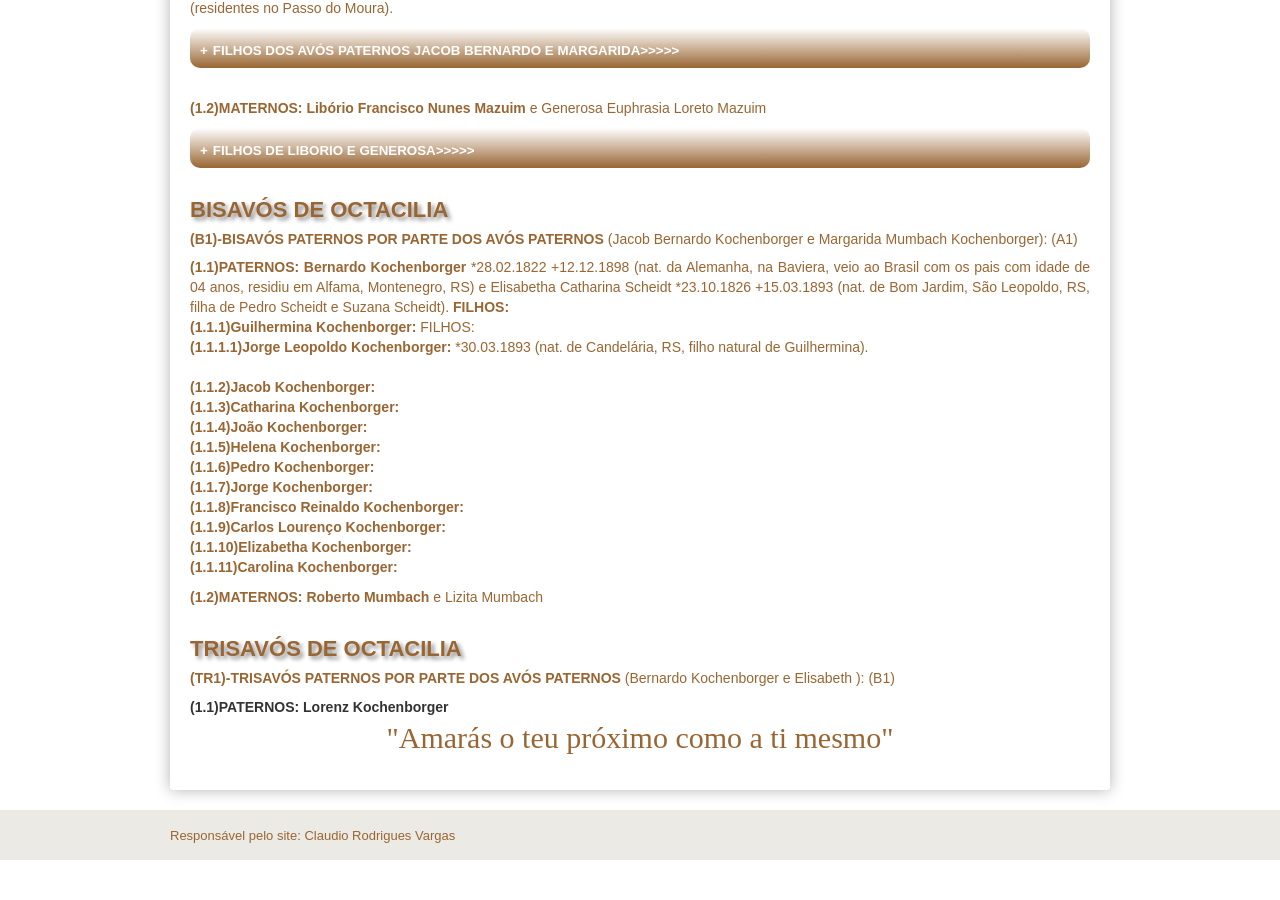
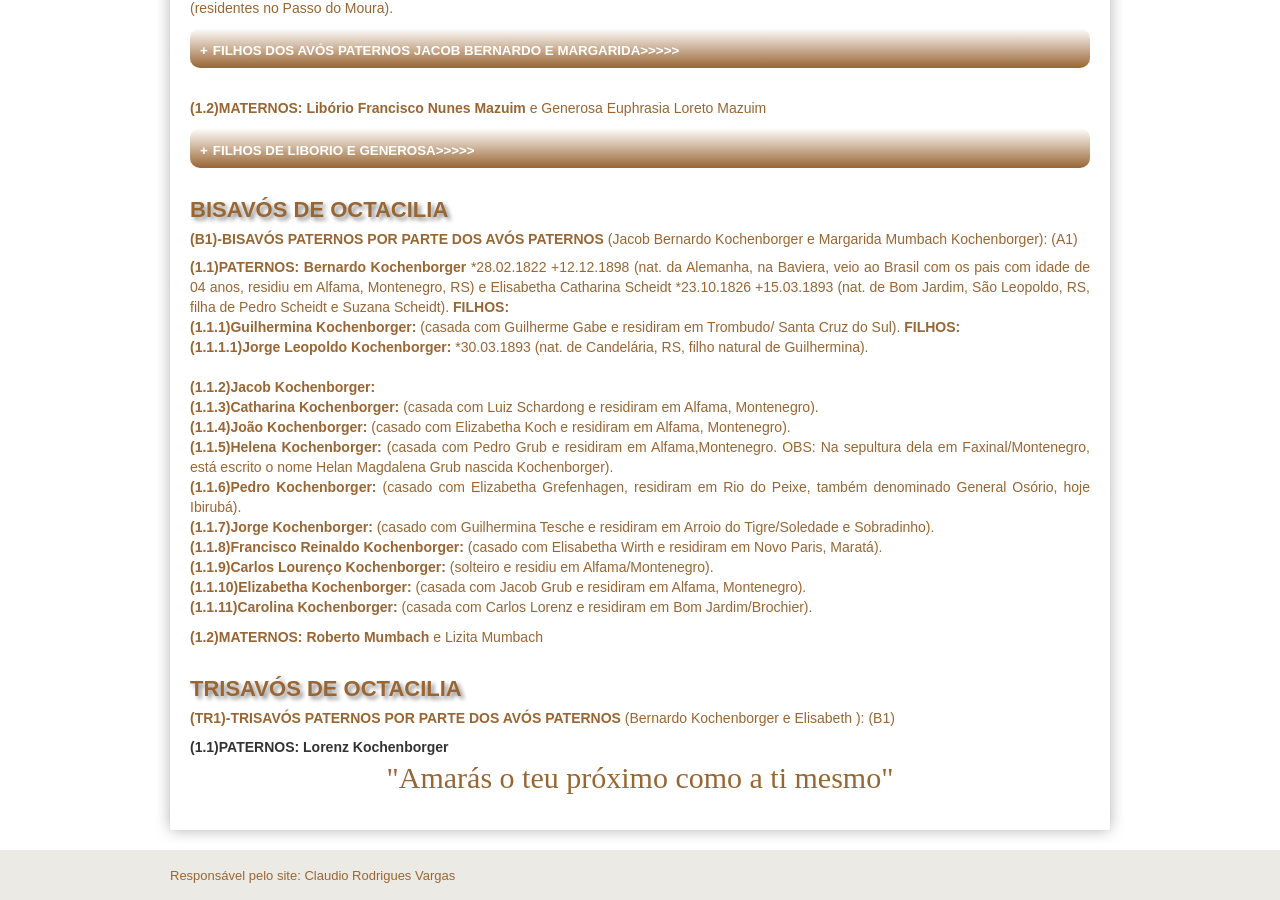
Before and after one commit to claudiovargas1955/claudiovargas1955.github.io, a Jekyll site: the page built from _pages/familia-kochenborger.html, in a window 1280 px wide and 900 px high, scrolled down 1555 px. Built offline with Jekyll 4.4.1, drawn with Linux system fonts in a browser that asks for light colours; some web fonts are replaced; before the commit the page ends 2415 px from its top, so only the background shows below that.

Commit message:
Update familia-kochenborger.html

```diff
--- a/_pages/familia-kochenborger.html
+++ b/_pages/familia-kochenborger.html
@@ -603,18 +603,20 @@ Catharina Strassburger). <b>FILHOS: </b><br><b>FILHOS: </b><br>
 <p><b>(1.1)PATERNOS: Bernardo Kochenborger </b>*28.02.1822 +12.12.1898 (nat. da Alemanha, na Baviera, veio ao Brasil com os pais com
 idade de 04 anos, residiu em Alfama, Montenegro, RS) e Elisabetha Catharina Scheidt *23.10.1826 +15.03.1893  (nat. de Bom Jardim,
 São Leopoldo, RS, filha de Pedro Scheidt e Suzana Scheidt). <b>FILHOS: </b><br>
-   <b>(1.1.1)Guilhermina Kochenborger: </b>FILHOS: </b><br>
+   <b>(1.1.1)Guilhermina Kochenborger: </b>(casada com Guilherme Gabe e residiram em Trombudo/ Santa Cruz do Sul). <b>FILHOS: </b><br>
         <b>(1.1.1.1)Jorge Leopoldo Kochenborger: </b>*30.03.1893 (nat. de Candelária, RS, filho natural de Guilhermina). </b><br><br>
         <b>(1.1.2)Jacob Kochenborger: </b><br>
-        <b>(1.1.3)Catharina Kochenborger: </b><br>
-        <b>(1.1.4)João Kochenborger: </b><br>
-        <b>(1.1.5)Helena Kochenborger: </b><br>
-        <b>(1.1.6)Pedro Kochenborger: </b><br>
-        <b>(1.1.7)Jorge Kochenborger: </b><br>
-        <b>(1.1.8)Francisco Reinaldo Kochenborger: </b><br>
-        <b>(1.1.9)Carlos Lourenço Kochenborger: </b><br>
-        <b>(1.1.10)Elizabetha Kochenborger: </b><br>
-        <b>(1.1.11)Carolina Kochenborger: </b><br>
+        <b>(1.1.3)Catharina Kochenborger: </b>(casada com Luiz Schardong e residiram em Alfama, Montenegro).<br>
+        <b>(1.1.4)João Kochenborger: </b>(casado com Elizabetha Koch e residiram em Alfama, Montenegro).<br>
+        <b>(1.1.5)Helena Kochenborger: </b>(casada com Pedro Grub e residiram em Alfama,Montenegro. OBS: Na sepultura dela em
+        Faxinal/Montenegro, está escrito o nome Helan Magdalena Grub nascida Kochenborger).<br>
+        <b>(1.1.6)Pedro Kochenborger: </b>(casado com Elizabetha Grefenhagen, residiram em Rio do Peixe, também denominado General
+        Osório, hoje Ibirubá).<br>
+        <b>(1.1.7)Jorge Kochenborger: </b>(casado com Guilhermina Tesche e residiram em Arroio do Tigre/Soledade e Sobradinho).<br>
+        <b>(1.1.8)Francisco Reinaldo Kochenborger: </b>(casado com Elisabetha Wirth e residiram em Novo Paris, Maratá).<br>
+        <b>(1.1.9)Carlos Lourenço Kochenborger: </b>(solteiro e residiu em Alfama/Montenegro).<br>
+        <b>(1.1.10)Elizabetha Kochenborger: </b>(casada com Jacob Grub e residiram em Alfama, Montenegro).<br>
+        <b>(1.1.11)Carolina Kochenborger: </b>(casada com Carlos Lorenz e residiram em Bom Jardim/Brochier).<br>
 
 <p><b>(1.2)MATERNOS: Roberto Mumbach </b>e Lizita Mumbach<br><br>
 
```
